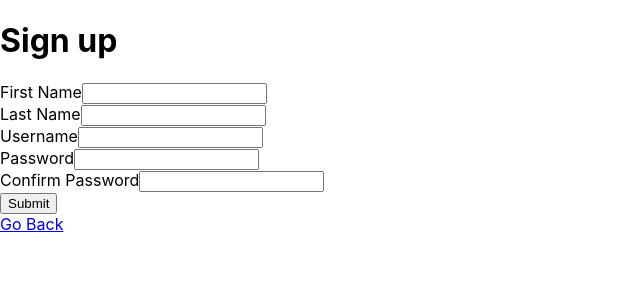
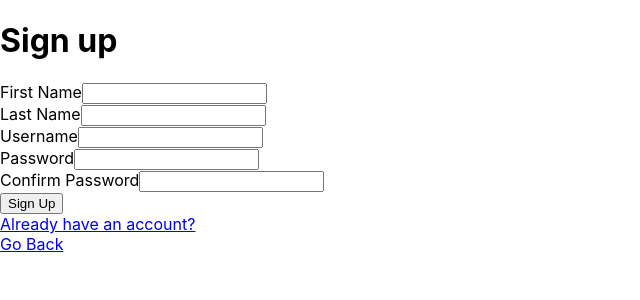
Before and after one commit to kchhan/blog-app, a React (Create React App) app in the folder blog-view/: page /signup in a window 1280 px wide. Shown: the top 300 px of the page, without its empty margins (0-640 px from the left). Built offline with nearby package versions, Linux system fonts and the light colour scheme.

Commit message:
add comment form and conditional rendering in header

```diff
--- a/blog-view/package.json
+++ b/blog-view/package.json
@@ -5,6 +5,7 @@
   "proxy": "http://localhost:5000/",
   "dependencies": {
     "axios": "^0.20.0",
+    "moment": "^2.29.1",
     "react": "^16.13.1",
     "react-dom": "^16.13.1",
     "react-router-dom": "^5.2.0",
--- a/blog-view/src/App.js
+++ b/blog-view/src/App.js
@@ -26,14 +26,34 @@ const App = () => {
   }
 
   return (
-    <BrowserRouter>
-      <Switch>
-        <Route exact path='/' component={PostsList} />
-        <Route path='/login' component={Login} />
-        <Route path='/signup' component={Signup} />
-        <Route path='/posts/:id' component={PostDetail} />
-      </Switch>
-    </BrowserRouter>
+    <main>
+      <BrowserRouter>
+        <Switch>
+          <Route
+            exact
+            path='/'
+            render={(props) => (
+              <PostsList {...props} user={user} isLoggedIn={isLoggedIn} />
+            )}
+          />
+
+          <Route
+            path='/posts/:id'
+            render={(props) => (
+              <PostDetail {...props} user={user} isLoggedIn={isLoggedIn} />
+            )}
+          />
+
+          <Route exact path='/login' render={(props) => <Login {...props} />} />
+
+          <Route
+            exact
+            path='/signup'
+            render={(props) => <Signup {...props} />}
+          />
+        </Switch>
+      </BrowserRouter>
+    </main>
   );
 };
 
--- /dev/null
+++ b/blog-view/src/components/CommentForm/CommentForm.js
@@ -0,0 +1,44 @@
+import React, { useState } from 'react';
+import axios from 'axios';
+import { getToken } from '../../Utils/Common';
+
+const CommentForm = (props) => {
+  const [message, setMessage] = useState('');
+  const [error, setError] = useState(null);
+  const { match } = props;
+
+  const handleSubmit = (e) => {
+    e.preventDefault();
+    const token = getToken();
+    axios
+      .post(`http://localhost:5000/api/posts/${match.params.id}`, {message, token})
+      .then((response) => {
+        // gets back response 'success' or 'failure'
+        console.log(response);
+      })
+      .catch((error) => {
+        setError(error);
+      });
+  };
+
+  return (
+    <form>
+      <div>
+        <label htmlFor='message'>Message</label>
+        <input
+          type='text'
+          value={message}
+          onChange={(e) => {
+            setMessage(e.target.value);
+          }}
+        />
+      </div>
+
+      <div>
+        <input type='button' value='submit' onClick={handleSubmit} />
+      </div>
+    </form>
+  );
+};
+
+export default CommentForm;
--- a/blog-view/src/components/Header/Header.js
+++ b/blog-view/src/components/Header/Header.js
@@ -2,7 +2,9 @@ import React from 'react';
 import { Link } from 'react-router-dom';
 import { removeUserLocal } from '../../Utils/Common';
 
-const Header = () => {
+const Header = (props) => {
+  const { isLoggedIn } = props;
+
   const handleLogout = () => {
     removeUserLocal();
   };
@@ -14,9 +16,14 @@ const Header = () => {
       </div>
       <div>
         <Link to={'/'}>Home</Link>
-        <Link to={'/login'}>Log In</Link>
-        <Link to={'/signup'}>Sign Up</Link>
-        <input type='button' onClick={handleLogout} value='Logout' />
+
+        {isLoggedIn ? null : <Link to={'/login'}>Log In</Link>}
+
+        {isLoggedIn ? (
+          <input type='button' onClick={handleLogout} value='Logout' />
+        ) : null}
+
+        {isLoggedIn ? null : <Link to={'/signup'}>Sign Up</Link>}
       </div>
     </nav>
   );
--- a/blog-view/src/components/Login/Login.js
+++ b/blog-view/src/components/Login/Login.js
@@ -3,7 +3,7 @@ import { Link } from 'react-router-dom';
 import axios from 'axios';
 import { setUserLocal } from '../../Utils/Common';
 
-const Login = () => {
+const Login = (props) => {
   const [username, setUsername] = useInput('');
   const [password, setPassword] = useInput('');
   const [loading, setLoading] = useState(false);
@@ -32,8 +32,10 @@ const Login = () => {
       .post('http://localhost:5000/api/auth/login', data)
       .then((response) => {
         setLoading(false);
+        // sets token in local storage
         setUserLocal(response.data.token, response.data.user);
-        console.log('Login with', response.data.user.username);
+        // redirects to post list
+        props.history.push('/');
       })
       .catch((error) => {
         setLoading(false);
@@ -43,9 +45,12 @@ const Login = () => {
       });
   };
 
+  if (loading) return <div>Loading...</div>;
+
   return (
     <div>
       <h1>Log In</h1>
+
       <form>
         <div>
           <label htmlFor='username'>Username</label>
@@ -56,6 +61,7 @@ const Login = () => {
             required
           ></input>
         </div>
+
         <div>
           <label>Password</label>
           <input
@@ -65,7 +71,12 @@ const Login = () => {
             required
           ></input>
         </div>
-        {error}
+
+        <div>
+          {/* if there are errors they will show up above log in button */}
+          {error}
+        </div>
+
         <div>
           <input
             type='button'
@@ -75,6 +86,10 @@ const Login = () => {
           />
         </div>
       </form>
+
+      <div>
+        <Link to={'/signup'}>First Time?</Link>
+      </div>
       <div>
         <Link to={'/'}>Go Back</Link>
       </div>
--- a/blog-view/src/components/PostDetail/PostDetail.js
+++ b/blog-view/src/components/PostDetail/PostDetail.js
@@ -1,30 +1,47 @@
 import React, { useState, useEffect } from 'react';
 import axios from 'axios';
+import moment from 'moment';
 
 import Header from '../Header/Header';
+import CommentForm from '../CommentForm/CommentForm';
 
-const PostDetail = ({ match }) => {
-  const [data, setData] = useState({});
+const PostDetail = (props, { match }) => {
+  const [post, setPost] = useState({});
+  const [comments, setComments] = useState([]);
+  const { isLoggedIn } = props;
 
   useEffect(() => {
     axios
-      .get(`http://localhost:5000/api/posts/${match.params.id}`)
+      .get(`http://localhost:5000/api/posts/${props.match.params.id}`)
       .then((res) => {
-        setData(res.data);
+        setPost(res.data.post);
+        setComments(res.data.comments);
       })
       .catch((err) => {
         console.log(err);
       });
-  }, [match]);
+  }, [props, match]);
 
   return (
     <div>
-      <Header />
+      <Header isLoggedIn={props.isLoggedIn} />
       <section>
-        <h1>{data.title}</h1>
-        <p>{data.added}</p>
-        <p>{data.body}</p>
-        {/* will add comments later */}
+        <h1>{post.title}</h1>
+        <p>{post.added}</p>
+        <p>{post.body}</p>
+        <ul>
+          {comments
+            ? comments.map((comment) => {
+                return (
+                  <div>
+                    <li key={comment._id}>{comment.message}</li>
+                    {/* <p>TODO: message time added</p> */}
+                  </div>
+                );
+              })
+            : null}
+        </ul>
+        {isLoggedIn ? <CommentForm match={props.match} /> : null}
       </section>
     </div>
   );
--- a/blog-view/src/components/PostList/PostsList.js
+++ b/blog-view/src/components/PostList/PostsList.js
@@ -4,7 +4,7 @@ import axios from 'axios';
 
 import Header from '../Header/Header';
 
-const PostsList = () => {
+const PostsList = (props) => {
   const [data, setData] = useState([]);
 
   useEffect(() => {
@@ -20,7 +20,7 @@ const PostsList = () => {
 
   return (
     <main>
-      <Header />
+      <Header isLoggedIn={props.isLoggedIn} />
       <ul>
         {data.map((post) => (
           <li key={post._id}>
--- a/blog-view/src/components/Signup/Signup.js
+++ b/blog-view/src/components/Signup/Signup.js
@@ -2,12 +2,14 @@ import React, { useState } from 'react';
 import { Link } from 'react-router-dom';
 import axios from 'axios';
 
-const Signup = () => {
+const Signup = (props) => {
   const [firstName, setFirstName] = useInput('');
   const [lastName, setLastName] = useInput('');
   const [username, setUsername] = useInput('');
   const [password, setPassword] = useInput('');
   const [confirmPassword, setConfirmPassword] = useInput('');
+  const [loading, setLoading] = useState(false);
+  const [error, setError] = useState(null);
 
   // sets values for form data
   function useInput(initialValue) {
@@ -29,18 +31,27 @@ const Signup = () => {
       password: password,
       confirmPassword: confirmPassword,
     };
+    setError(null);
+    setLoading(true);
     axios
       .post('http://localhost:5000/api/auth/signup', data)
-      .then((response) => console.log(response))
+      .then(() => {
+        setLoading(false);
+      })
       .catch((error) => {
-        console.log(error);
+        setLoading(false);
+        setError(error);
       });
+    props.history.push('/login');
   };
+
+  if (loading) return <div>Loading...</div>;
 
   return (
     <div>
       <h1>Sign up</h1>
-      <form onSubmit={handleSubmit}>
+
+      <form>
         <div>
           <label htmlFor='firstname'>First Name</label>
           <input
@@ -50,6 +61,7 @@ const Signup = () => {
             required
           ></input>
         </div>
+
         <div>
           <label htmlFor='lastname'>Last Name</label>
           <input
@@ -59,6 +71,7 @@ const Signup = () => {
             required
           ></input>
         </div>
+
         <div>
           <label htmlFor='username'>Username</label>
           <input
@@ -68,6 +81,7 @@ const Signup = () => {
             required
           ></input>
         </div>
+
         <div>
           <label>Password</label>
           <input
@@ -77,6 +91,7 @@ const Signup = () => {
             required
           ></input>
         </div>
+
         <div>
           <label htmlFor='confirmPassword'>Confirm Password</label>
           <input
@@ -86,10 +101,20 @@ const Signup = () => {
             required
           ></input>
         </div>
+
         <div>
-          <button type='submit'>Submit</button>
+          {/* if there are errors they will show above sign up button */}
+          {error}
+        </div>
+
+        <div>
+          <input type='button' value='Sign Up' onClick={handleSubmit} />
         </div>
       </form>
+
+      <div>
+        <Link to={'/login'}>Already have an account?</Link>
+      </div>
       <div>
         <Link to={'/'}>Go Back</Link>
       </div>
```
Also changed, not shown: 1 other file (tests, documents, lock files or other folders).
